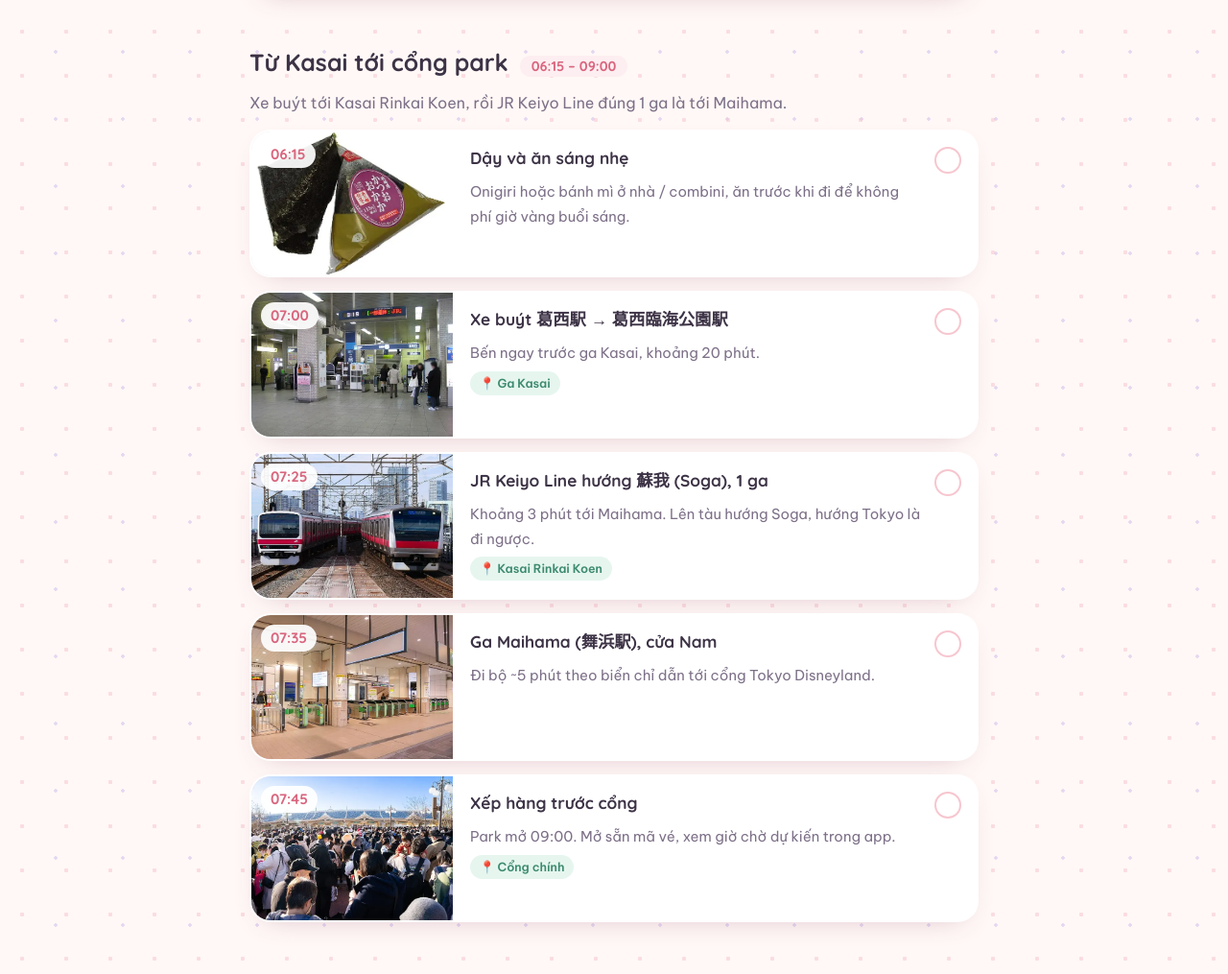
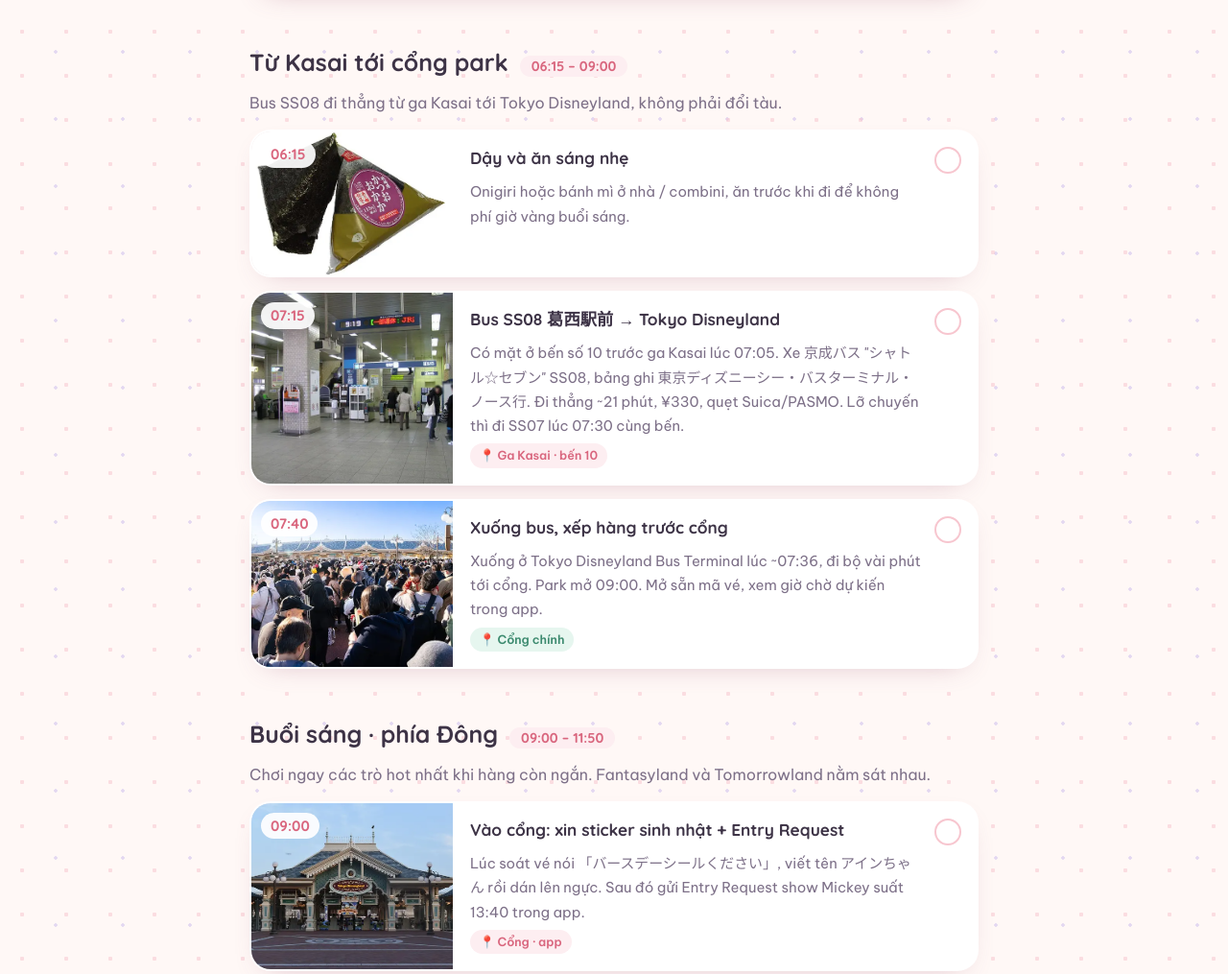
Before and after one commit to viet-09/hpbd, a plain HTML site: page index.html in a window 1280 px wide. Shown: the part 1692-2707 px from the top of the page at 96% size. Drawn offline with Linux system fonts and the light colour scheme; a web font is replaced by a local one.

Commit message:
feat: switch transport to direct SS08 bus from Kasai
Take Keisei bus SS08 from Kasai station stop 10 straight to Tokyo
Disneyland (07:15 -> 07:36) and back at 21:45 (-> 22:08), replacing the
bus + JR Keiyo transfer via Kasai Rinkai Koen.

```diff
--- a/index.html
+++ b/index.html
@@ -210,12 +210,10 @@ const PREP = { title: "Chuẩn bị tối nay", range: "Tối 18/11", intro: "Xo
 ]};
 
 const PLAN = [
-  { title: "Từ Kasai tới cổng park", range: "06:15 – 09:00", intro: "Xe buýt tới Kasai Rinkai Koen, rồi JR Keiyo Line đúng 1 ga là tới Maihama.", items: [
+  { title: "Từ Kasai tới cổng park", range: "06:15 – 09:00", intro: "Bus SS08 đi thẳng từ ga Kasai tới Tokyo Disneyland, không phải đổi tàu.", items: [
     { t: "06:15", img: "breakfast", alt: "Onigiri mua ở combini", title: "Dậy và ăn sáng nhẹ", desc: "Onigiri hoặc bánh mì ở nhà / combini, ăn trước khi đi để không phí giờ vàng buổi sáng." },
-    { t: "07:00", img: "kasai", alt: "Ga Kasai", title: "Xe buýt 葛西駅 → 葛西臨海公園駅", desc: "Bến ngay trước ga Kasai, khoảng 20 phút.", where: "Ga Kasai" },
-    { t: "07:25", img: "keiyo", alt: "Tàu JR Keiyo Line", title: "JR Keiyo Line hướng 蘇我 (Soga), 1 ga", desc: "Khoảng 3 phút tới Maihama. Lên tàu hướng Soga, hướng Tokyo là đi ngược.", where: "Kasai Rinkai Koen" },
-    { t: "07:35", img: "maihama", alt: "Cửa soát vé phía Nam ga Maihama", title: "Ga Maihama (舞浜駅), cửa Nam", desc: "Đi bộ ~5 phút theo biển chỉ dẫn tới cổng Tokyo Disneyland." },
-    { t: "07:45", img: "queue", alt: "Hàng người chờ trước cổng Tokyo Disneyland", title: "Xếp hàng trước cổng", desc: "Park mở 09:00. Mở sẵn mã vé, xem giờ chờ dự kiến trong app.", where: "Cổng chính" },
+    { t: "07:15", img: "kasai", alt: "Ga Kasai", title: "Bus SS08 葛西駅前 → Tokyo Disneyland", desc: "Có mặt ở bến số 10 trước ga Kasai lúc 07:05. Xe 京成バス \"シャトル☆セブン\" SS08, bảng ghi 東京ディズニーシー・バスターミナル・ノース行. Đi thẳng ~21 phút, ¥330, quẹt Suica/PASMO. Lỡ chuyến thì đi SS07 lúc 07:30 cùng bến.", where: "Ga Kasai · bến 10", hot: true },
+    { t: "07:40", img: "queue", alt: "Hàng người chờ trước cổng Tokyo Disneyland", title: "Xuống bus, xếp hàng trước cổng", desc: "Xuống ở Tokyo Disneyland Bus Terminal lúc ~07:36, đi bộ vài phút tới cổng. Park mở 09:00. Mở sẵn mã vé, xem giờ chờ dự kiến trong app.", where: "Cổng chính" },
   ]},
   { title: "Buổi sáng · phía Đông", range: "09:00 – 11:50", intro: "Chơi ngay các trò hot nhất khi hàng còn ngắn. Fantasyland và Tomorrowland nằm sát nhau.", items: [
     { t: "09:00", img: "gate", alt: "Cổng vào Tokyo Disneyland", title: "Vào cổng: xin sticker sinh nhật + Entry Request", desc: "Lúc soát vé nói 「バースデーシールください」, viết tên アインちゃん rồi dán lên ngực. Sau đó gửi Entry Request show Mickey suất 13:40 trong app.", where: "Cổng · app", hot: true },
@@ -235,13 +233,13 @@ const PLAN = [
     { t: "16:15", img: "haunted", alt: "Haunted Mansion Holiday Nightmare", title: "Haunted Mansion \"Holiday Nightmare\"", desc: "Bản Nightmare Before Christmas chỉ có mùa này. Trời vừa tối là đẹp nhất.", where: "Fantasyland", hot: true },
     { t: "17:05", img: "pirates", alt: "Pirates of the Caribbean trang trí Giáng sinh", title: "Pirates of the Caribbean", desc: "Hàng đi nhanh. Lúc xếp thì đặt Mobile Order bữa tối. Jungle Cruise ngay cạnh nếu chờ dưới 20 phút.", where: "Adventureland" },
   ]},
-  { title: "Tối · đèn & pháo hoa sinh nhật", range: "17:40 – 21:10", intro: "Ngồi một chỗ ở Plaza xem cả parade lẫn pháo hoa.", items: [
+  { title: "Tối · đèn & pháo hoa sinh nhật", range: "17:40 – 22:10", intro: "Ngồi một chỗ ở Plaza xem cả parade lẫn pháo hoa.", items: [
     { t: "17:40", img: "ramen", alt: "Bát mì ramen nóng", title: "Ăn tối China Voyager", desc: "Mì ramen nóng hợp trời lạnh tháng 11.", where: "Adventureland" },
     { t: "19:00", img: "electrical", alt: "Electrical Parade Dreamlights", title: "Electrical Parade Dreamlights", desc: "Giữ chỗ ở Plaza từ 18:25. Bản Giáng sinh, chụp ảnh アインちゃん giữa biển đèn.", where: "Plaza", hot: true },
     { t: "19:50", img: "smallworld", alt: "it's a small world", title: "it's a small world", desc: "Gần lâu đài, tối hàng ngắn, ngồi thuyền nghỉ chân. Quay lại Plaza trước 20:20.", where: "Fantasyland" },
     { t: "20:30", img: "fireworks", alt: "Lâu đài Cinderella về đêm", title: "Pháo hoa Starbright Christmas", desc: "Khoảng 5 phút trước lâu đài. Như thổi nến sinh nhật: ước một điều thật đẹp nhé.", where: "Trước lâu đài", hot: true },
-    { t: "20:40", img: "shopping", alt: "World Bazaar mùa Giáng sinh", title: "Mua quà ở World Bazaar", desc: "Ngay trên đường ra cổng, mua cuối ngày để khỏi xách cả buổi.", where: "World Bazaar" },
-    { t: "21:10", img: "home", alt: "Sân ga Maihama", title: "Về Kasai", desc: "JR hướng 東京 1 ga tới Kasai Rinkai Koen, rồi xe buýt về ga Kasai, tới khoảng 22:05. Xem giờ chuyến buýt cuối trước khi rời park.", where: "Maihama → Kasai" },
+    { t: "20:40", img: "shopping", alt: "World Bazaar mùa Giáng sinh", title: "Mua quà ở World Bazaar", desc: "Ngay trên đường ra cổng, mua cuối ngày để khỏi xách cả buổi. Thong thả tới ~21:25 rồi ra bến bus.", where: "World Bazaar" },
+    { t: "21:45", img: "exit", alt: "Cổng World Bazaar về đêm", title: "Bus SS08 về ga Kasai", desc: "Ra Tokyo Disneyland Bus Terminal trước 21:35. SS08 (亀有駅行) chạy 21:45, tới 葛西駅前 khoảng 22:08, ¥330. Nếu ra sớm thì đi SS07 lúc 21:22 cũng dừng ở ga Kasai. Giờ tan park bus đông, xếp hàng sớm một chút.", where: "Bus Terminal → Kasai", hot: true },
   ]},
 ];
 
@@ -249,8 +247,6 @@ const CREDITS = [
   ["hero", "Castle at Tokyo Disneyland.jpg", "Spark0621", "CC BY-SA 3.0"],
   ["breakfast", "Onigiri Bought at a Convenience Store.jpg", "Amagase", "CC BY-SA 2.5"],
   ["kasai", "Tokyo Metro Kasai sta 002.jpg", "東京特許許可局", "CC BY-SA 3.0"],
-  ["keiyo", "Keiyo-Line-SeriesE233-209.jpg", "MaedaAkihiko", "CC BY-SA 4.0"],
-  ["maihama", "JRE Maihama-STA South-Gate.jpg", "MaedaAkihiko", "CC BY-SA 4.0"],
   ["queue", "Tokyo Disneyland Main Entrance (53440858382).jpg", "Dick Thomas Johnson", "CC BY 2.0"],
   ["gate", "Tokyo Disneyland Main Entrance (June 2025).jpg", "Fred Cherrygarden", "CC BY-SA 4.0"],
   ["beauty", "Tokyo Disneyland Enchanted Tale of Beauty and the Beast (53441804726).jpg", "Dick Thomas Johnson", "CC BY 2.0"],
@@ -269,7 +265,7 @@ const CREDITS = [
   ["smallworld", "Tokyo Disneyland It's a Small World (53440898047).jpg", "Dick Thomas Johnson", "CC BY 2.0"],
   ["fireworks", "Tokyo Disneylands cinderella castle.jpg", "ELLusKa 86", "Public domain"],
   ["shopping", "Tokyo Disneyland 002.jpg", "Emran Kassim", "CC BY 2.0"],
-  ["home", "JREast-Maihama-station-platform.jpg", "LERK", "CC BY 3.0"],
+  ["exit", "Tokyo Disneyland World Bazaar (53441847836).jpg", "Dick Thomas Johnson", "CC BY 2.0"],
 ];
 
 const KEY = "ain-bday-2026-checks";
```
Also changed, not shown: images/exit.webp (added), images/home.webp (deleted), images/keiyo.webp (deleted), images/maihama.webp (deleted), 1 other file.
